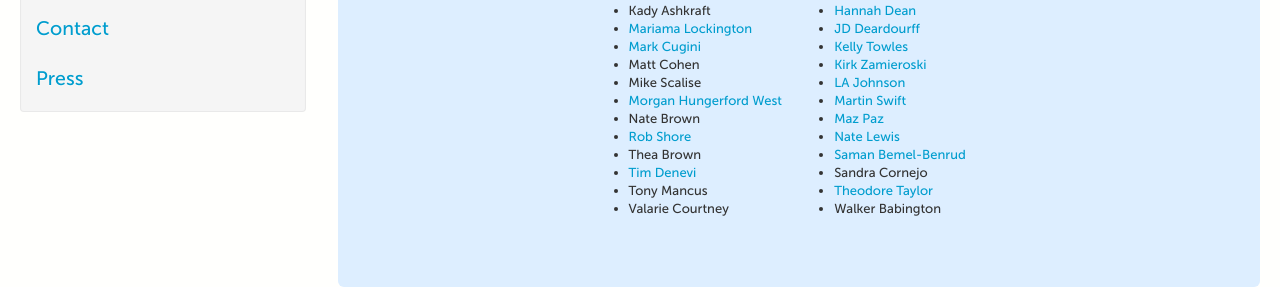
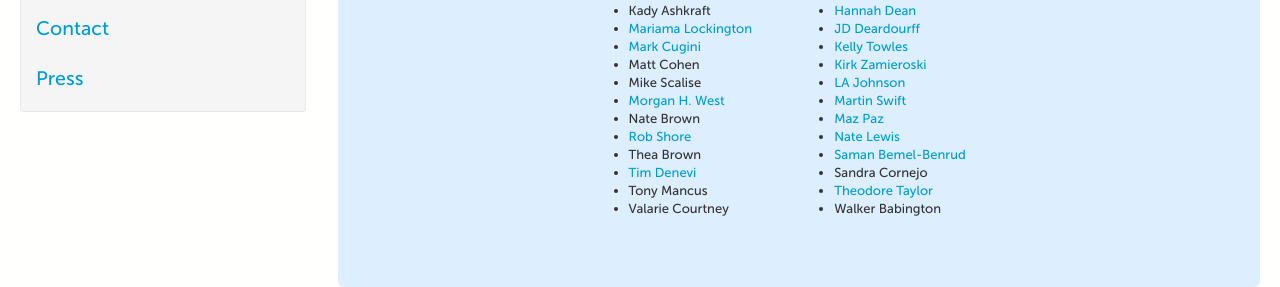
Before and after one commit to callandresponsedc/callandresponsedc, a Jekyll site: the page built from participants/index.html, in a window 1280 px wide. Shown: the part 330-617 px from the top of the page. Built offline with Jekyll 4.4.1, drawn with Linux system fonts in a browser that asks for light colours; Markdown is read by kramdown in place of the engine named in the settings; comment, search, counter and statistics services are not loaded.

Commit message:
Update index.html

```diff
--- a/participants/index.html
+++ b/participants/index.html
@@ -29,7 +29,7 @@
 <li><a href="http://markcugini.com">Mark Cugini</a></li>
 <li>Matt Cohen</li>
 <li>Mike Scalise </li>
-<li><a href="http://www.pandaheadblog.com">Morgan Hungerford West</a></li>
+<li><a href="http://www.pandaheadblog.com">Morgan H. West</a></li>
 <li>Nate Brown</li>
 <li><a href="http://rcshore.com">Rob Shore</a></li>
 <li>Thea Brown</li>
```
